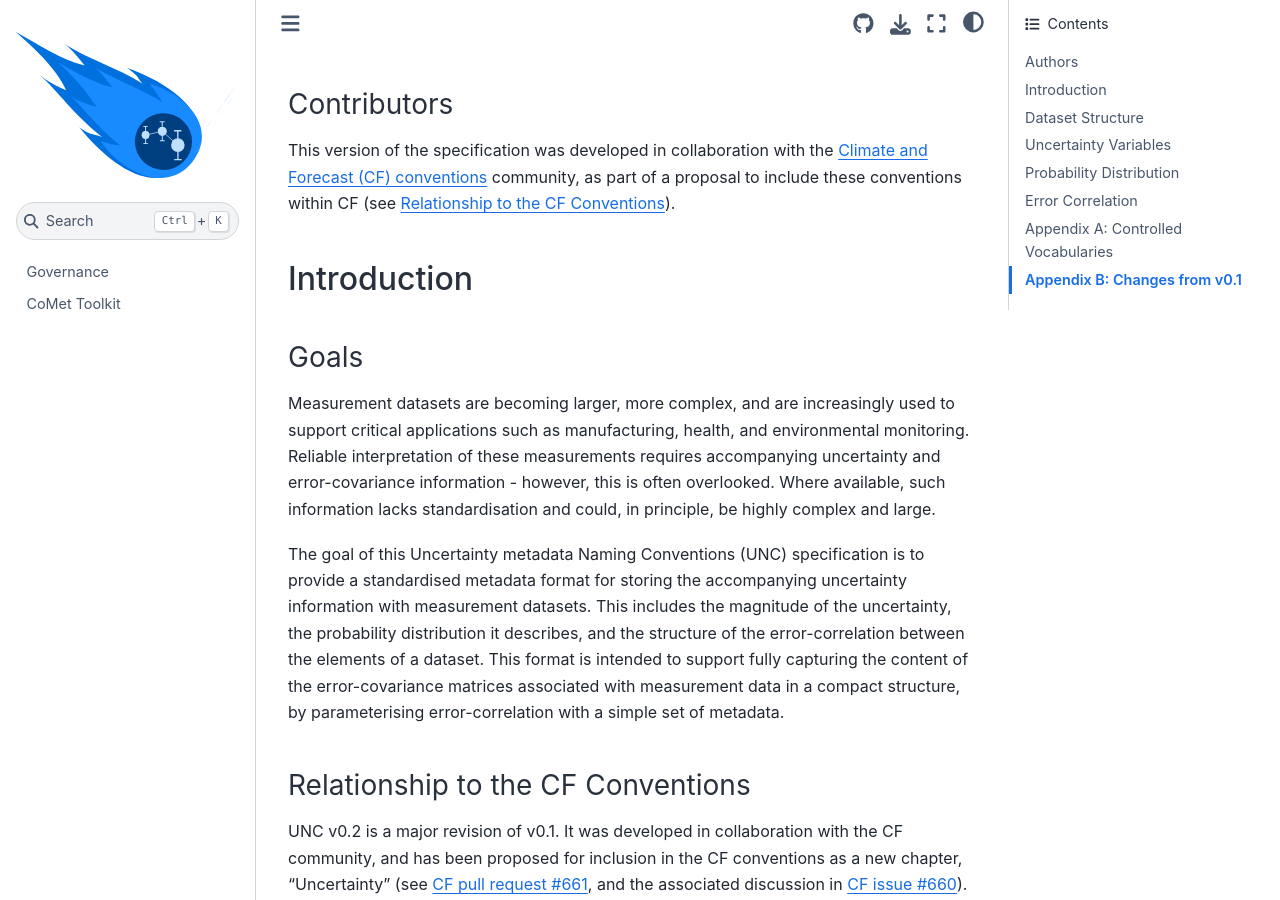
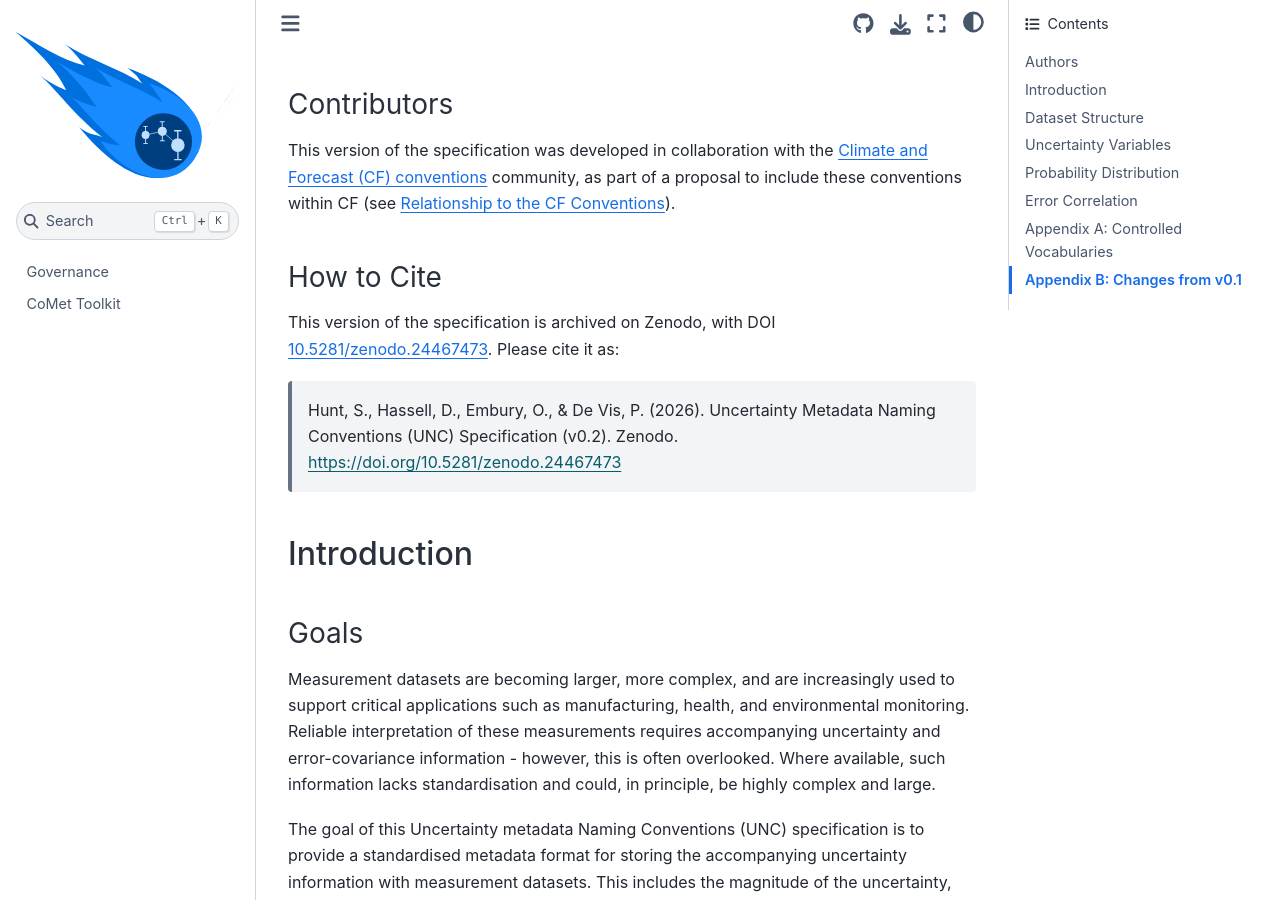
Before and after one commit to comet-toolkit/unc_website, a Sphinx documentation site: the page built from source/specification/v0.2/unc_specification.rst, in a window 1280 px wide and 900 px high, scrolled down 459 px. Built offline with Sphinx 7.4.7 and the Sphinx Book theme 1.1.4, drawn with Linux system fonts in a browser that asks for light colours; pages that are not in the unit, such as notebooks, are missing from menus; the version number could not be read and is left out.

Commit message:
Add how to cite information for v0.2 to the website and README
v0.2 is archived on Zenodo with DOI 10.5281/zenodo.24467473.

- Add a "Citing UNC" section to the home page
- Add a "How to Cite" section to the v0.2 specification web page, in an
  html-only block so the PDF stays identical to the copy on Zenodo
- Add a DOI badge and "How to Cite" section to the README

Co-Authored-By: Claude Opus 5.5 <noreply@anthropic.com>

```diff
--- a/source/specification/v0.2/unc_specification.rst
+++ b/source/specification/v0.2/unc_specification.rst
@@ -17,6 +17,17 @@ Contributors
 ------------
 
 This version of the specification was developed in collaboration with the `Climate and Forecast (CF) conventions`_ community, as part of a proposal to include these conventions within CF (see :ref:`relationship-to-cf`).
+
+.. The citation is web-only, so the PDF stays identical to the copy archived on Zenodo.
+
+.. only:: html
+
+    How to Cite
+    -----------
+
+    This version of the specification is archived on Zenodo, with DOI `10.5281/zenodo.24467473 <https://doi.org/10.5281/zenodo.24467473>`__. Please cite it as:
+
+        Hunt, S., Hassell, D., Embury, O., & De Vis, P. (2026). Uncertainty Metadata Naming Conventions (UNC) Specification (v0.2). Zenodo. https://doi.org/10.5281/zenodo.24467473
 
 Introduction
 ============
```
Also changed, not shown: README.md (+8 -0 lines), source/index.rst (+7 -0 lines).
